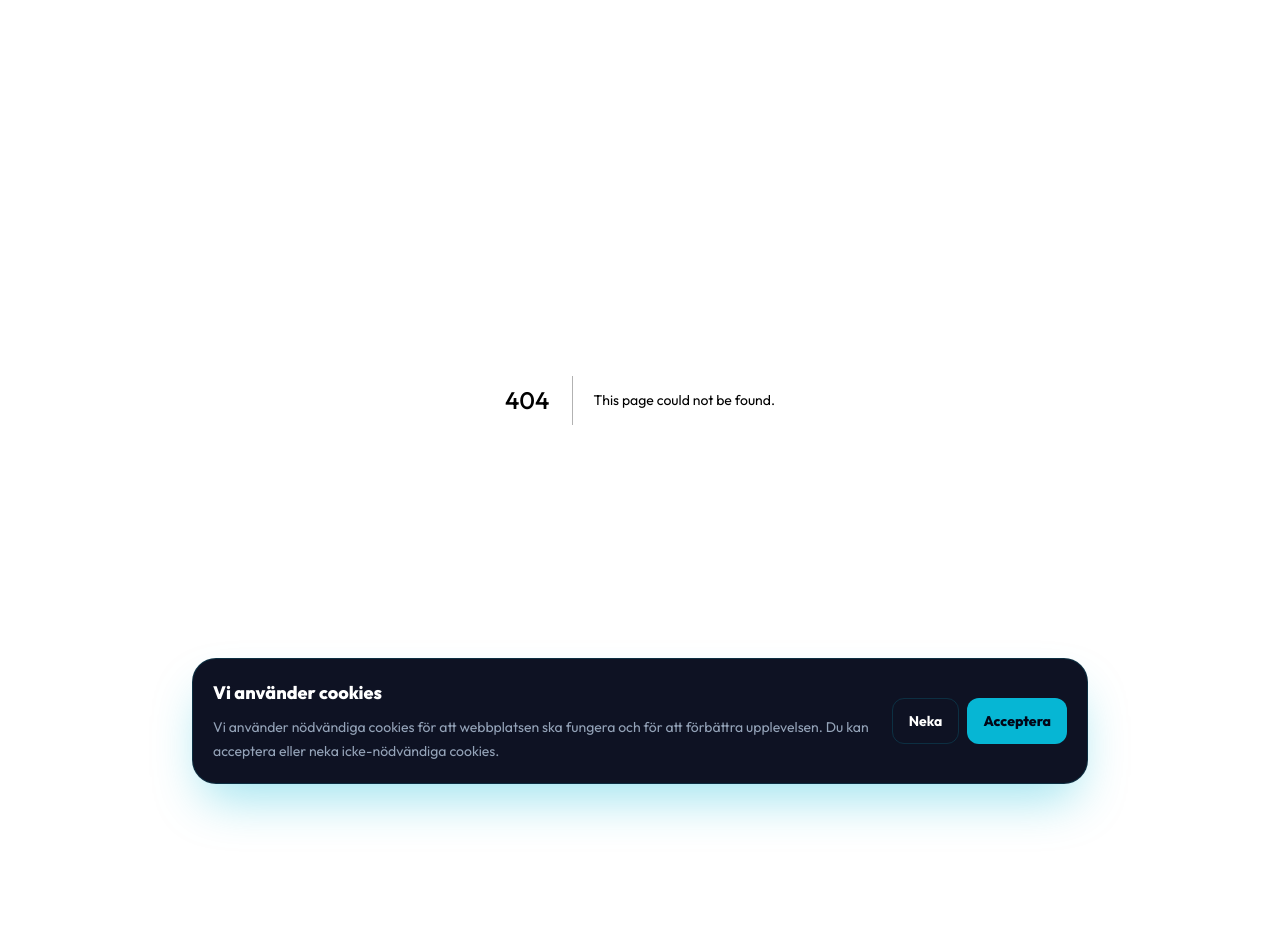
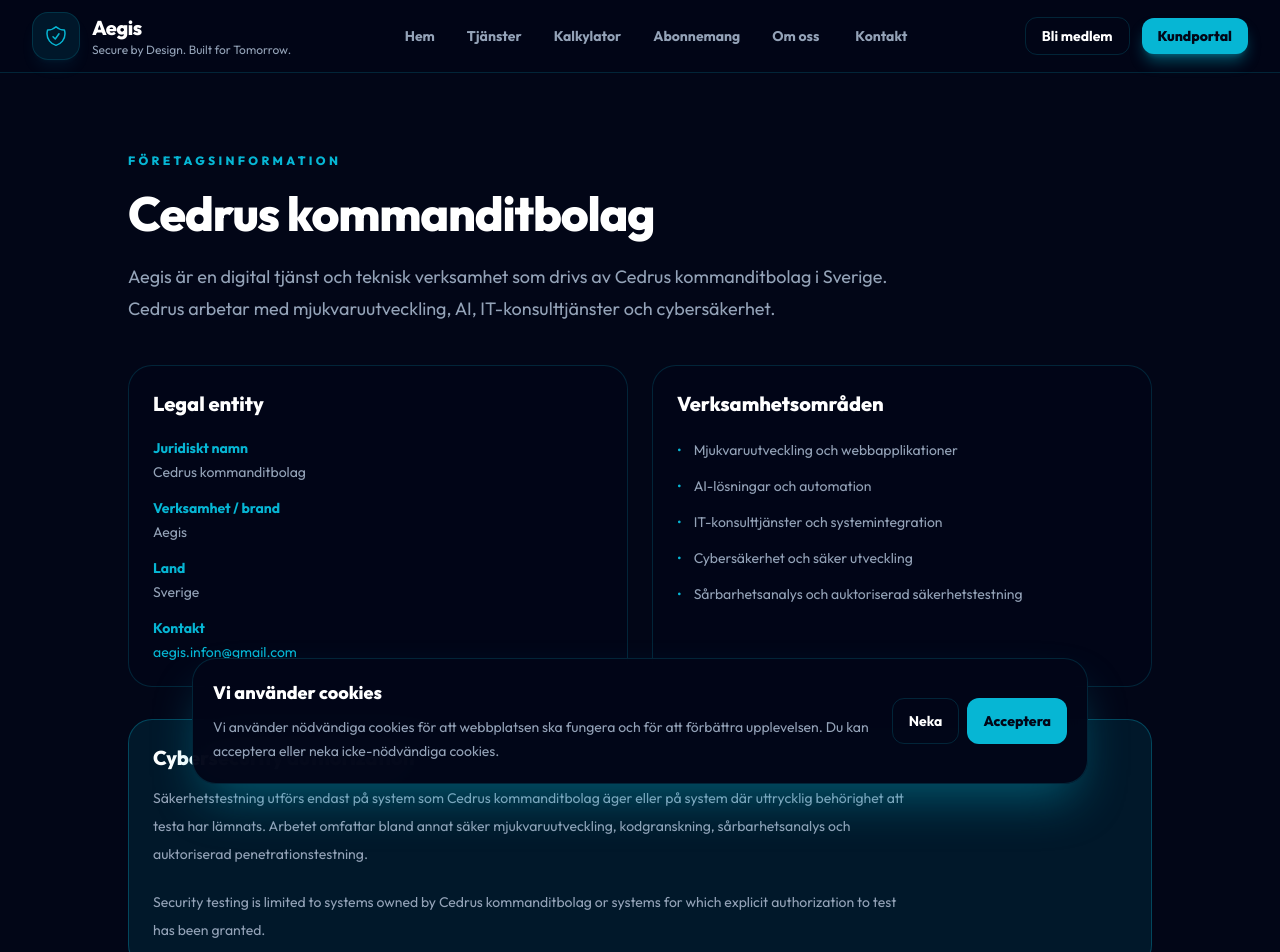
Before and after one commit to Aegis-techcore/Aegis, a Next.js app: page /cedrus in a window 1280 px wide. Before the commit this address had no page. Shown: the top 952 px of the page. Before the commit the page ends 800 px from the top, so only its background shows below. Built offline with nearby package versions, Linux system fonts and the light colour scheme.

Commit message:
Sync Cedrus company page from main

```diff
--- /dev/null
+++ b/app/cedrus/page.jsx
@@ -0,0 +1,112 @@
+import Header from "../components/Header";
+import Footer from "../components/Footer";
+
+export const metadata = {
+  title: "Cedrus kommanditbolag | Aegis",
+  description:
+    "Företagsinformation om Cedrus kommanditbolag, som driver Aegis inom mjukvaruutveckling, AI, IT-konsulttjänster och cybersäkerhet."
+};
+
+const areas = [
+  "Mjukvaruutveckling och webbapplikationer",
+  "AI-lösningar och automation",
+  "IT-konsulttjänster och systemintegration",
+  "Cybersäkerhet och säker utveckling",
+  "Sårbarhetsanalys och auktoriserad säkerhetstestning"
+];
+
+export default function CedrusPage() {
+  return (
+    <main className="min-h-screen bg-brand-bg text-white">
+      <Header />
+
+      <section className="border-b border-brand-border px-4 py-20 sm:px-6 lg:px-8">
+        <div className="mx-auto max-w-5xl">
+          <p className="text-xs font-black uppercase tracking-[0.28em] text-brand-primary">
+            Företagsinformation
+          </p>
+
+          <h1 className="mt-5 text-4xl font-black tracking-tight sm:text-5xl">
+            Cedrus kommanditbolag
+          </h1>
+
+          <p className="mt-6 max-w-3xl text-lg leading-8 text-brand-muted">
+            Aegis är en digital tjänst och teknisk verksamhet som drivs av
+            Cedrus kommanditbolag i Sverige. Cedrus arbetar med
+            mjukvaruutveckling, AI, IT-konsulttjänster och cybersäkerhet.
+          </p>
+
+          <div className="mt-10 grid gap-6 md:grid-cols-2">
+            <div className="rounded-3xl border border-brand-border bg-slate-950/55 p-6">
+              <h2 className="text-xl font-black">Legal entity</h2>
+
+              <dl className="mt-5 space-y-4 text-sm">
+                <div>
+                  <dt className="font-bold text-brand-primary">Juridiskt namn</dt>
+                  <dd className="mt-1 text-brand-muted">Cedrus kommanditbolag</dd>
+                </div>
+
+                <div>
+                  <dt className="font-bold text-brand-primary">Verksamhet / brand</dt>
+                  <dd className="mt-1 text-brand-muted">Aegis</dd>
+                </div>
+
+                <div>
+                  <dt className="font-bold text-brand-primary">Land</dt>
+                  <dd className="mt-1 text-brand-muted">Sverige</dd>
+                </div>
+
+                <div>
+                  <dt className="font-bold text-brand-primary">Kontakt</dt>
+                  <dd className="mt-1">
+                    <a
+                      href="mailto:aegis.infon@gmail.com"
+                      className="text-brand-primary hover:underline"
+                    >
+                      aegis.infon@gmail.com
+                    </a>
+                  </dd>
+                </div>
+              </dl>
+            </div>
+
+            <div className="rounded-3xl border border-brand-border bg-slate-950/55 p-6">
+              <h2 className="text-xl font-black">Verksamhetsområden</h2>
+
+              <ul className="mt-5 space-y-3 text-sm leading-6 text-brand-muted">
+                {areas.map((area) => (
+                  <li key={area} className="flex gap-3">
+                    <span className="text-brand-primary" aria-hidden="true">
+                      •
+                    </span>
+                    <span>{area}</span>
+                  </li>
+                ))}
+              </ul>
+            </div>
+          </div>
+
+          <div className="mt-8 rounded-3xl border border-brand-primary/30 bg-brand-primary/10 p-6">
+            <h2 className="text-xl font-black">Cybersecurity authorization</h2>
+
+            <p className="mt-3 max-w-3xl text-sm leading-7 text-brand-muted">
+              Säkerhetstestning utförs endast på system som Cedrus
+              kommanditbolag äger eller på system där uttrycklig behörighet att
+              testa har lämnats. Arbetet omfattar bland annat säker
+              mjukvaruutveckling, kodgranskning, sårbarhetsanalys och
+              auktoriserad penetrationstestning.
+            </p>
+
+            <p className="mt-5 max-w-3xl text-sm leading-7 text-brand-muted">
+              Security testing is limited to systems owned by Cedrus
+              kommanditbolag or systems for which explicit authorization to
+              test has been granted.
+            </p>
+          </div>
+        </div>
+      </section>
+
+      <Footer />
+    </main>
+  );
+}
```
